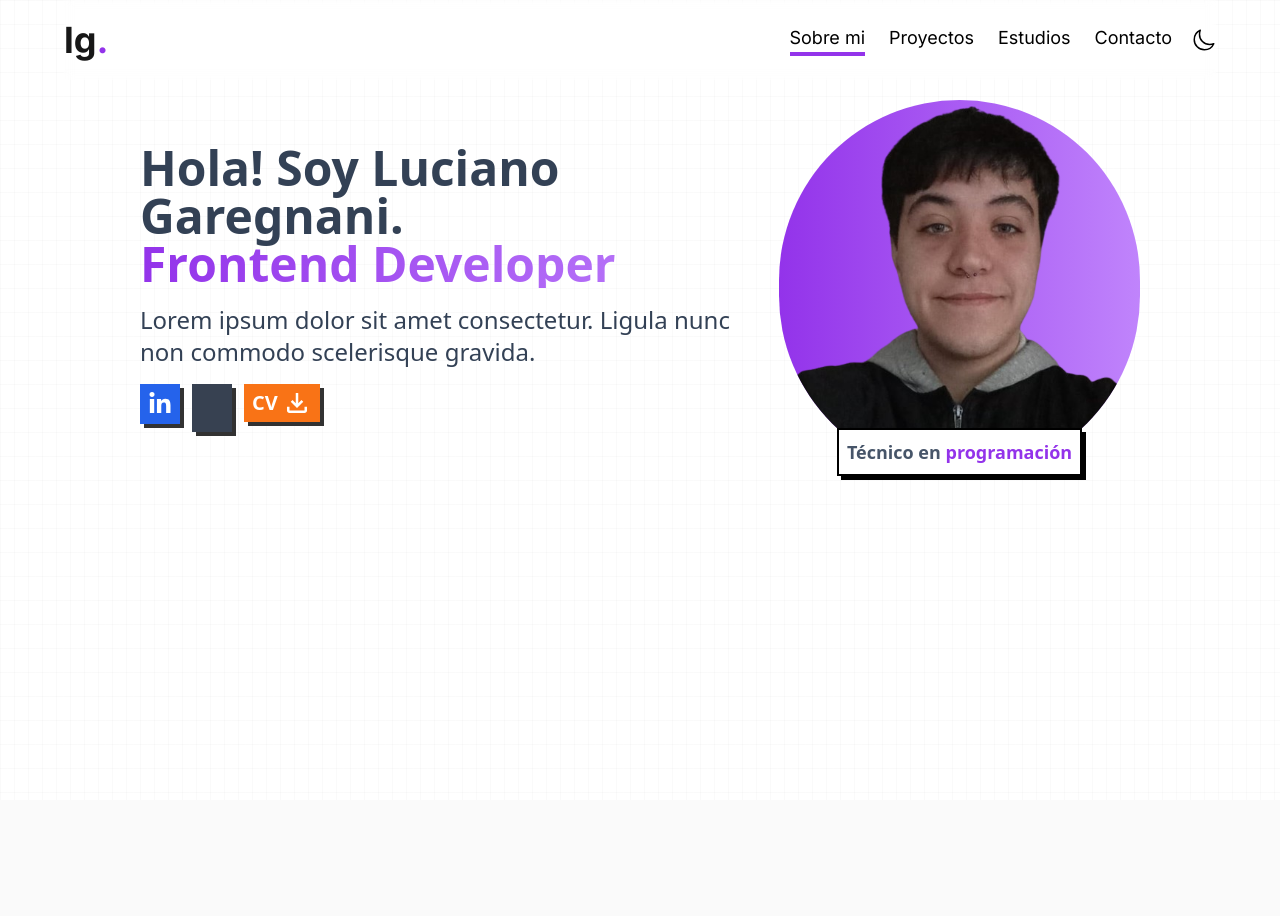
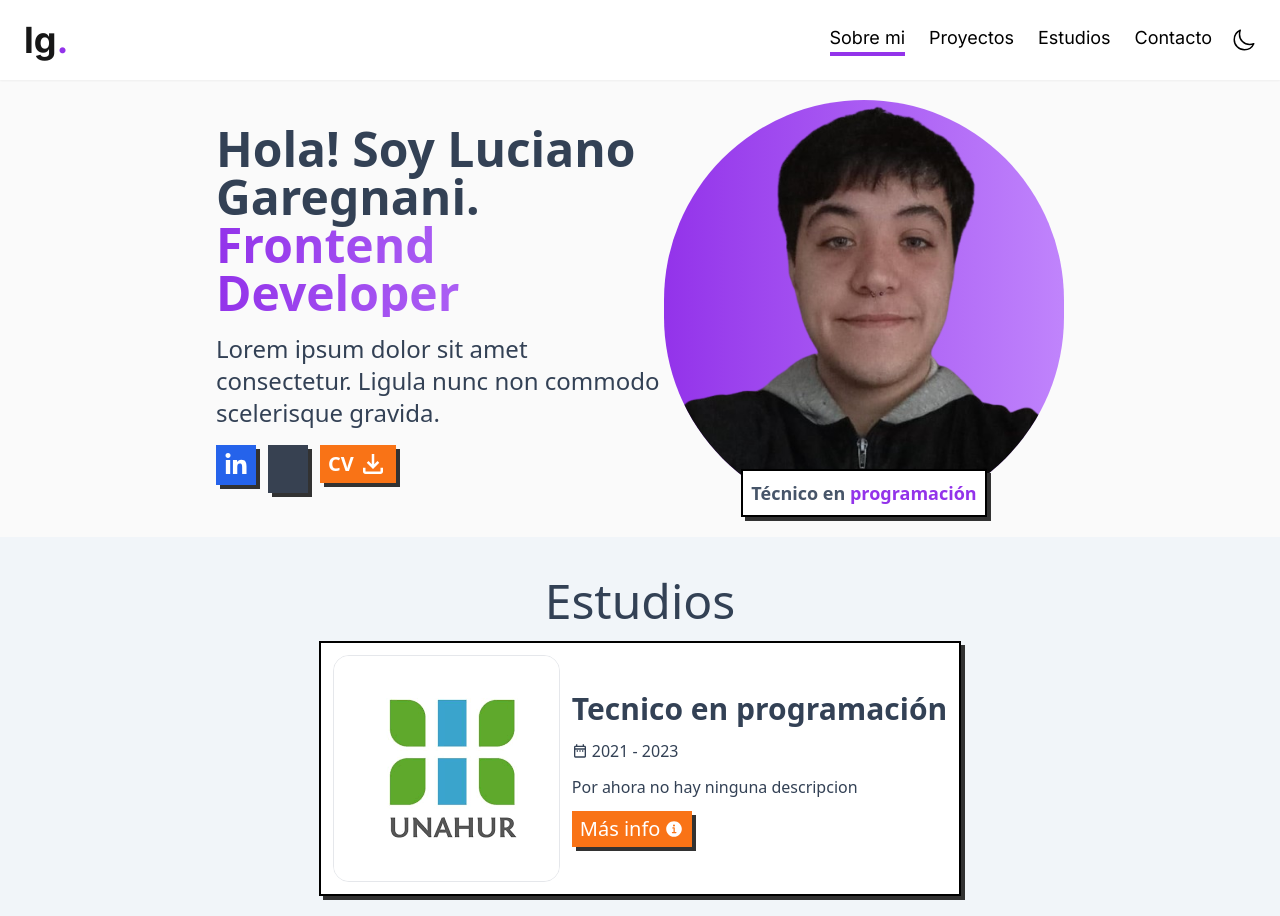
Before and after one commit to lucianogaregnani/portfolio, a React (Vite) app: page / in a window 1280 px wide. Before the commit the page ends 800 px from the top, so only its background shows below. Built offline with nearby package versions, Linux system fonts and the light colour scheme; some icons are missing.

Commit message:
studies section

```diff
--- a/src/App.tsx
+++ b/src/App.tsx
@@ -1,23 +1,22 @@
 import { useState } from "react";
 import Header from "./components/header/Header";
 import HeroSection from "./components/hero-section/HeroSection";
+import StudiesSection from "./components/studies-section/StudiesSection";
 
 function App() {
-  const [darkTheme, setDarkTheme] = useState('')
+  const [darkTheme, setDarkTheme] = useState("");
 
   const handleChangeTheme = () => {
-    setDarkTheme(prev => prev === '' ? 'dark' : '')
-  }
+    setDarkTheme((prev) => (prev === "" ? "dark" : ""));
+  };
 
   return (
-    <div className={darkTheme && "dark"}>
-      <div className="absolute inset-0 -z-10 h-full w-full bg-white dark:bg-slate-800 bg-[linear-gradient(to_right,#8080800a_1px,transparent_1px),linear-gradient(to_bottom,#8080800a_1px,transparent_1px)] bg-[size:14px_24px]"></div>
-      <div className="max-w-6xl mx-auto">
+    <div className={`${darkTheme && "dark"}`}>
         <Header changeTheme={handleChangeTheme} itsDarkTheme={darkTheme} />
         <main className="text-slate-700 dark:text-slate-200">
           <HeroSection />
+          <StudiesSection />
         </main>
-      </div>
     </div>
   );
 }
--- a/src/components/Buttons/Button.tsx
+++ b/src/components/Buttons/Button.tsx
@@ -4,11 +4,12 @@ interface ButtonProps {
     bgHover?: string
     textColor?: string,
     children?: React.ReactNode
+    className?: string
 }
 
-function Button({ placeholder, bgColor, bgHover, textColor, children }: ButtonProps) {
+function Button({ placeholder, bgColor, bgHover, textColor, children, className }: ButtonProps) {
   return (
-    <button className={`flex items-center ${bgColor || "bg-slate-700"} px-2 p-1 gap-1 shadow-button ${textColor || "text-white"} text-xl ${bgHover}`}>
+    <button className={`flex items-center ${bgColor || "bg-slate-700"} px-2 p-1 gap-1 shadow-button ${textColor || "text-white"} text-xl ${bgHover} ${className}`}>
       {placeholder}
       {children}
     </button>
--- a/src/components/header/Header.tsx
+++ b/src/components/header/Header.tsx
@@ -43,8 +43,8 @@ function Header({ changeTheme, itsDarkTheme }:{ changeTheme: ()  => void, itsDar
   };
 
   return (
-    <header className="dark:text-white sticky z-40 top-0 w-full flex items-center justify-between py-5 text-2xl font-oswald backdrop-blur-sm">
-      <p className="pl-3 text-4xl text-neutral-900 dark:text-slate-200 font-semibold xl:pl-0">
+    <header className="px-6 bg-white shadow-sm dark:bg-slate-800 dark:text-white sticky top-0 z-40 w-full flex items-center justify-between py-5 text-2xl font-oswald">
+      <p className="text-4xl text-neutral-900 dark:text-slate-200 font-semibold">
         lg<span className="text-purple-600">.</span>
       </p>
       <div className="gap-5 md:items-center hidden md:flex">
--- a/src/components/hero-section/HeroSection.tsx
+++ b/src/components/hero-section/HeroSection.tsx
@@ -1,13 +1,13 @@
 import HeroImage from "./styled-components/HeroImage";
-import HeroButtonsSections from "./HeroButtonsSection";
+import HeroButtonsSections from "./components/HeroButtonsSection";
 
 function HeroSection() {
   return (
-    <section className="p-5 text-4xl font-semibold flex flex-col justify-center mx-auto md:text-5xl md:flex-row items-center md:max-w-[65rem]">
-      <div className="flex flex-col gap-4 items-center text-center md:text-left md:items-start">
+    <section className="dark:bg-slate-800 px-0 md:mt-0 md:px-32  p-5 text-4xl font-semibold flex flex-col md:text-5xl md:flex-row items-center justify-center">
+      <div className="max-w-md flex flex-col gap-4 items-center text-center md:text-left md:items-start">
         <h1 className="flex flex-col">
           Hola! Soy Luciano Garegnani.
-          <span className="text-transparent bg-clip-text inline-block bg-gradient-to-r from-purple-600 to-purple-400">
+          <span className="text-purple-gradient">
             Frontend Developer
           </span>
         </h1>
--- a/src/components/hero-section/HeroButtonsSection.tsx
+++ b/src/components/hero-section/components/HeroButtonsSection.tsx
@@ -1,9 +1,9 @@
 import { FaLinkedinIn } from "react-icons/fa";
-import Icon from "../../icons/Icon";
+import Icon from "../../../icons/Icon";
 import { PiGithubLogoFill } from "react-icons/pi";
 import { MdOutlineFileDownload } from "react-icons/md";
-import Button from "../Buttons/Button";
-import cv from "./assets/CV_Luciano_Garegnani.pdf"
+import Button from "../../Buttons/Button";
+import cv from "../assets/CV_Luciano_Garegnani.pdf"
 
 const icons = [
   {
--- a/src/components/hero-section/styled-components/HeroImage.tsx
+++ b/src/components/hero-section/styled-components/HeroImage.tsx
@@ -2,16 +2,16 @@ import foto from '../assets/10c0406a-1040-4607-a9bc-ac678b775c4e-removebg-previe
 
 function HeroImage() {
   return (
-    <div className="mt-4 relative flex justify-center items-center xl:items-center xl:p-0 w-3/4 md:w-[35rem] md:mt-0">
-      <div className="text-slate-600 z-20 text-sm md:text-lg absolute bottom-0 bg-white p-2 border-black border-2 shadow-[4px_4px_0px_rgb(0,0,0)]">
-        Técnico en <span className="text-purple-600">programación</span>
+    <div className="mt-4 relative flex justify-center items-center xl:items-center xl:p-0 w-3/4 md:w-[25rem] md:mt-0">
+      <div className="text-slate-600 dark:text-slate-100 z-20 text-sm md:text-lg absolute bottom-0 bg-white p-2 shadow-card dark:bg-slate-700">
+        Técnico en <span className="text-purple-600 dark:text-yellow-400">programación</span>
       </div>
       <img
         src={foto}
         alt="foto"
-        className="z-10 rounded-full h-full w-full"
+        className="z-10 rounded-full h-full w-full min-w-[20rem] max-w-[25rem]"
       />
-      <div className="absolute w-full h-full bg-gradient-to-r from-purple-600 to-purple-400 rounded-full" />
+      <div className="absolute w-full h-full bg-gradient-to-r from-purple-600 to-purple-400 rounded-full min-w-[20rem] max-w-[25rem]" />
     </div>
   );
 }
--- /dev/null
+++ b/src/components/studies-section/StudiesSection.tsx
@@ -0,0 +1,43 @@
+import StudiesCard from "./components/StudiesCard";
+import unahur from "./assets/unahur.png"
+
+const studies = [
+  {
+    title: "Tecnico en programación",
+    institutionImage: unahur,
+    altImage: "logo unahur",
+    date: "2021 - 2023",
+    description: "Por ahora no hay ninguna descripcion",
+    moreInfo:
+      "https://unahur.edu.ar/tecnicatura-universitaria-en-programacion/",
+  },
+];
+
+function StudiesSection() {
+  return (
+    <section className="flex flex-col bg-slate-100 dark:bg-slate-600 text-center h-full w-full p-5">
+      <h2 className="text-4xl font-medium pt-5 md:text-5xl mb-4">Estudios</h2>
+      {studies.map(
+        ({
+          title,
+          institutionImage,
+          altImage,
+          date,
+          description,
+          moreInfo,
+        }) => (
+          <StudiesCard
+            title={title}
+            institutionImage={institutionImage}
+            altImage={altImage}
+            date={date}
+            description={description}
+            moreInfo={moreInfo}
+          />
+        )
+      )}
+    </section>
+  );
+}
+
+export default StudiesSection;
--- /dev/null
+++ b/src/components/studies-section/components/StudiesCard.tsx
@@ -0,0 +1,52 @@
+import { MdOutlineDateRange } from "react-icons/md";
+import Button from "../../Buttons/Button";
+import { IoInformationCircle } from "react-icons/io5";
+
+interface StudiesCardProps {
+  institutionImage: string;
+  altImage: string;
+  title: string;
+  date: string;
+  description: string;
+  moreInfo?: string;
+}
+
+function StudiesCard({
+  institutionImage,
+  altImage,
+  title,
+  date,
+  description,
+  moreInfo,
+}: StudiesCardProps) {
+  return (
+    <article className="flex flex-col md:flex-row items-center max-w-3xl mx-auto bg-white p-3 shadow-card dark:bg-slate-700">
+      <img
+        src={institutionImage}
+        alt={altImage}
+        className="rounded-2xl border-[1px] w-40 md:w-auto"
+      />
+      <div className="text-center md:text-left ml-3 flex flex-col gap-3 ">
+        <h3 className="text-2xl md:text-3xl font-semibold">{title}</h3>
+        <p className="flex items-center justify-center md:justify-start gap-1">
+          <MdOutlineDateRange />
+          {date}
+        </p>
+        <p>{description}</p>
+        {moreInfo && (
+          <a href={moreInfo} target="_blank" className="flex justify-center md:justify-start">
+            <Button
+              placeholder="Más info"
+              bgColor="dark:bg-yellow-500 bg-orange-500"
+              bgHover="dark:hover:bg-yellow-600 hover:bg-orange-600"
+            >
+              <IoInformationCircle />
+            </Button>
+          </a>
+        )}
+      </div>
+    </article>
+  );
+}
+
+export default StudiesCard;
--- a/src/index.css
+++ b/src/index.css
@@ -10,6 +10,14 @@ html {
 
 @layer components {
   .shadow-button {
-    @apply shadow-[4px_4px_0px_rgb(50,50,50)] active:shadow-[2px_2px_0px_rgb(50,50,50)] dark:shadow-[4px_4px_0px_rgb(200,200,200)]
+    @apply shadow-[4px_4px_0px_rgb(50,50,50)] active:shadow-[2px_2px_0px_rgb(50,50,50)] dark:shadow-[4px_4px_0px_rgb(100,100,100)]
+  }
+
+  .text-purple-gradient {
+    @apply text-transparent bg-clip-text inline-block bg-gradient-to-r from-purple-600 to-purple-400
+  }
+
+  .shadow-card {
+    @apply border-2 shadow-[4px_4px_0px_rgb(50,50,50)] border-black dark:border-yellow-500 dark:shadow-[4px_4px_0px_rgb(234,179,8)]
   }
 }
```
Also changed, not shown: src/components/studies-section/assets/unahur.png (added).
